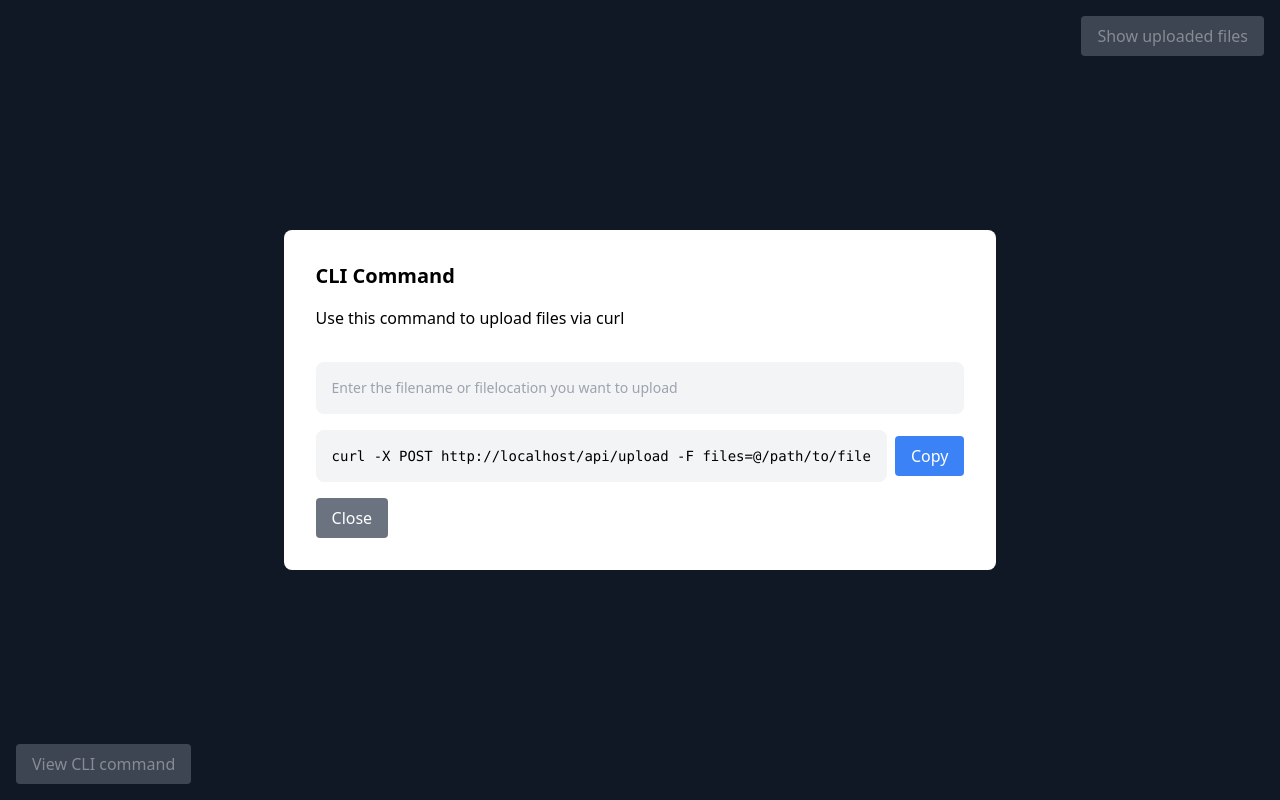
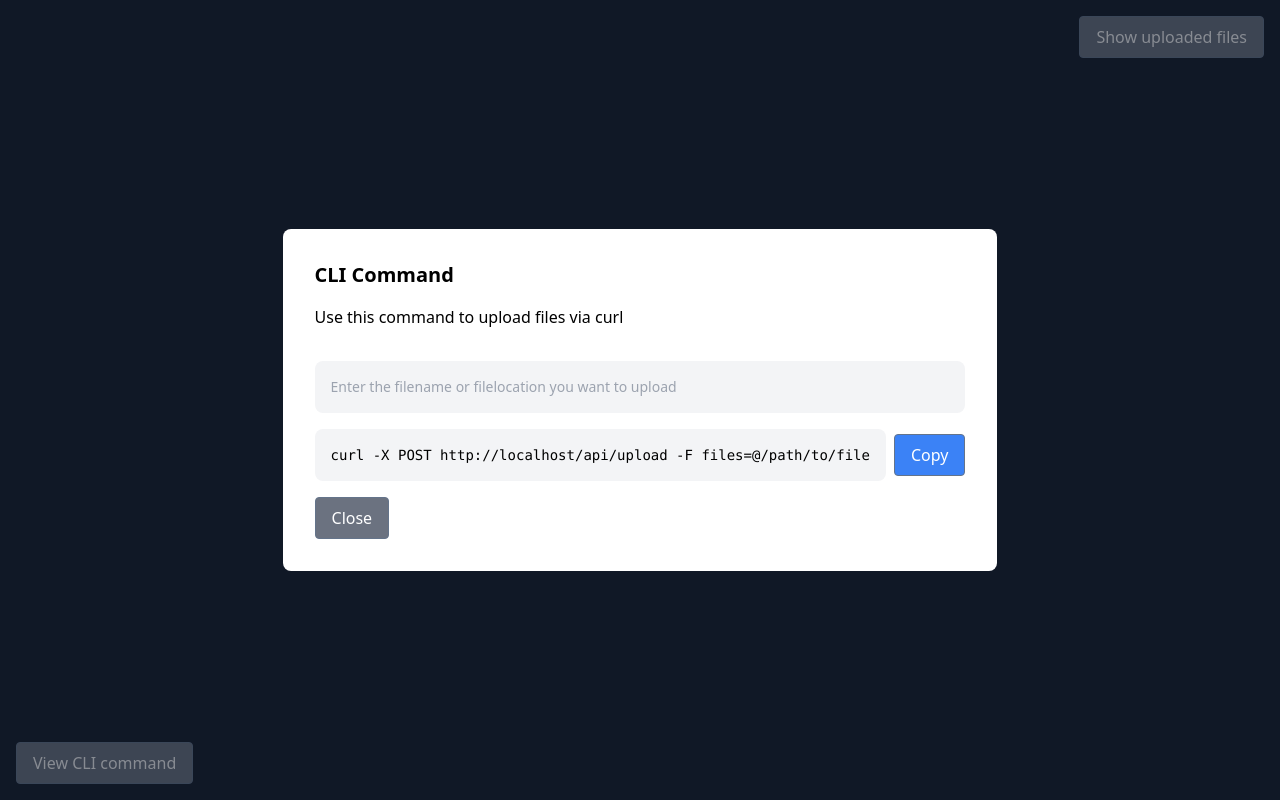
Before and after one commit to Pablo-Wynistorf/discord-cdn-service, a website: page src/public/home/index.html in a window 1280 px wide. Both pictures are taken after a click on the button "View CLI command". Drawn offline with nearby package versions, Linux system fonts and the light colour scheme.

Commit message:
added border design docker

```diff
--- a/src/public/home/index.html
+++ b/src/public/home/index.html
@@ -5,17 +5,16 @@
   <meta name="viewport" content="width=device-width, initial-scale=1.0">
   <title>Free CDN Hosting</title>
   <link rel="shortcut icon" href="img/favicon.svg" type="image/x-icon">
-  <link href="https://cdn.jsdelivr.net/npm/tailwindcss@2.2.19/dist/tailwind.min.css" rel="stylesheet">
   <link rel="stylesheet" href="css/style.css">
 </head>
 <body class="bg-gray-900 flex items-center justify-center min-h-screen">
-  <button id="links" class="fixed top-4 right-4 bg-gray-500 text-white py-2 px-4 rounded cursor-pointer">
+  <button id="links" class="fixed top-4 right-4 bg-gray-500 text-white py-2 px-4 rounded cursor-pointer border border-slate-500 hover:border-slate-100">
     Show uploaded files
   </button>
-  <button id="reloadButton" class="hidden fixed top-4 left-4 bg-gray-500 text-white py-2 px-4 rounded cursor-pointer">
+  <button id="reloadButton" class="hidden fixed top-4 left-4 bg-gray-500 text-white py-2 px-4 rounded cursor-pointer border border-slate-500 hover:border-slate-100">
     Upload more files to CDN
   </button>
-  <button id="cliButton" class="fixed bottom-4 left-4 bg-gray-500 text-white py-2 px-4 rounded cursor-pointer">
+  <button id="cliButton" class="fixed bottom-4 left-4 bg-gray-500 text-white py-2 px-4 rounded cursor-pointer border border-slate-500 hover:border-slate-100">
     View CLI command
   </button>
   <div id="cliModal" class="hidden fixed top-0 left-0 flex items-center justify-center w-full h-full bg-gray-900 bg-opacity-50 z-50">
@@ -28,15 +27,15 @@
         </div>
         <div class="flex items-center mb-4">
             <pre id="curlCommand" class="max-w-2xl overflow-x-auto bg-gray-100 p-4 rounded-lg text-sm"></pre>
-            <button id="copyCommand" class="ml-2 bg-blue-500 text-white py-2 px-4 rounded cursor-pointer">Copy</button>
+            <button id="copyCommand" class="ml-2 bg-blue-500 text-white py-2 px-4 rounded cursor-pointer border border-slate-500 hover:border-slate-100">Copy</button>
         </div>
-        <button id="closeModal" class="bg-gray-500 text-white py-2 px-4 rounded cursor-pointer">Close</button>
+        <button id="closeModal" class="bg-gray-500 text-white py-2 px-4 rounded cursor-pointer border border-slate-500 hover:border-slate-100">Close</button>
     </div>
 </div>
   <div id="statusMessage" class="hidden fixed top-4 justify-center bg-gray-500 py-2 px-4 rounded shadow-md z-50">
   </div>
   <div id="upload-box" class="relative w-full max-w-lg">
-    <label for="fileInput" class="relative block w-full rounded-lg border-2 border-dashed border-gray-300 p-12 text-center hover:border-gray-400 focus:outline-none focus:ring-2 focus:ring-indigo-500 focus:ring-offset-2 cursor-pointer">
+    <label for="fileInput" class="relative block w-full rounded-lg border-2 border-dashed border-gray-400 p-12 text-center hover:border-gray-300 focus:outline-none focus:ring-2 focus:ring-indigo-500 focus:ring-offset-2 cursor-pointer">
       <svg id="upload-icon" class="mx-auto h-12 w-12 text-gray-400" stroke="currentColor" fill="none" viewBox="0 0 24 24" aria-hidden="true">
         <path stroke-linecap="round" stroke-linejoin="round" stroke-width="2" d="M12 16.5V9.75m0 0 3 3m-3-3-3 3M6.75 19.5a4.5 4.5 0 0 1-1.41-8.775 5.25 5.25 0 0 1 10.233-2.33 3 3 0 0 1 3.758 3.848A3.752 3.752 0 0 1 18 19.5H6.75Z" />
       </svg>
@@ -76,7 +75,7 @@
       </div>
     </div>
   </div>
-
+  <script src="https://cdn.tailwindcss.com"></script>
   <script src="js/index.js"></script>
 </body>
 </html>
--- a/src/public/links/js/index.js
+++ b/src/public/links/js/index.js
@@ -23,7 +23,7 @@ function displayLinksInTable(links) {
       const copyCell = document.createElement("td");
       copyCell.className = "whitespace-nowrap px-3 py-4 text-sm text-gray-300";
       const copyButton = document.createElement("button");
-      copyButton.className = "copy-btn bg-gray-700 text-white px-2 py-1 rounded";
+      copyButton.className = "copy-btn bg-gray-700 text-white px-2 py-1 rounded border border-slate-500 hover:border-slate-100";
       copyButton.textContent = "Copy";
       copyButton.addEventListener("click", () => copyToClipboard(cdnLink));
       copyCell.appendChild(copyButton);
```
Also changed, not shown: src/public/links/index.html (+2 -3 lines).
